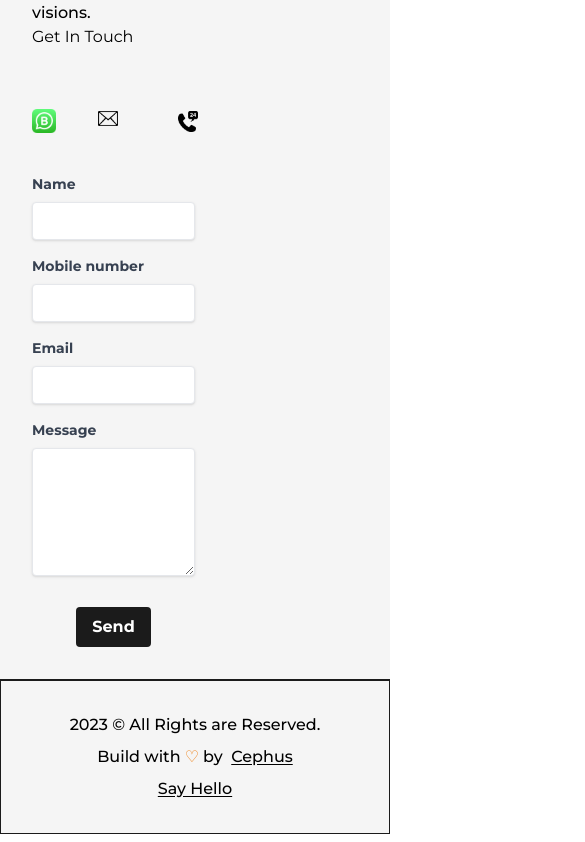
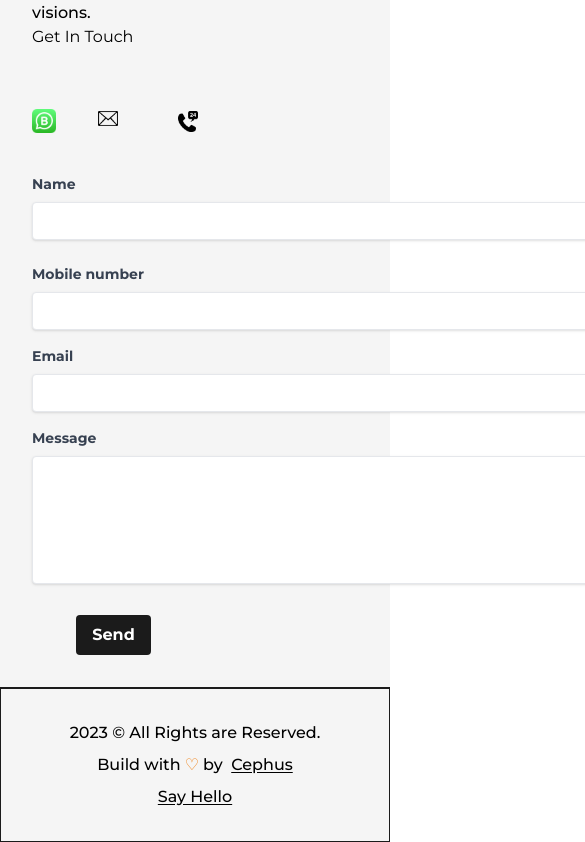
Before and after one commit to ce-phus/my_portfolio, a Next.js app: page /services in a window 390 px wide. Shown: the part 2705-3547 px from the top of the page, 585 px wide, since content can reach past the window. Built offline with nearby package versions, Linux system fonts and the light colour scheme.

Commit message:
task: some minor changes

```diff
--- a/src/components/ContactForm.js
+++ b/src/components/ContactForm.js
@@ -31,8 +31,8 @@ const ContactForm = () => {
   };
 
   return (
-    <form onSubmit={handleSubmit}>
-      <div className="mb-4 ">
+    <form onSubmit={handleSubmit} className=''>
+      <div className="mb-6  ">
         <label className="block dark:text-light/75 text-gray-700 text-sm font-bold mb-2" htmlFor="name">
           Name
         </label>
@@ -42,7 +42,7 @@ const ContactForm = () => {
           name="name"
           value={formData.name}
           onChange={handleChange}
-          className="shadow appearance-none border rounded w-full py-2 px-3 text-gray-700 leading-tight focus:outline-none focus:shadow-outline"
+          className="shadow appearance-none border rounded w-[600px] py-2 px-3 text-gray-700 leading-tight focus:outline-none focus:shadow-outline"
           required
         />
       </div>
@@ -56,7 +56,7 @@ const ContactForm = () => {
           name="contact"
           value={formData.contact}
           onChange={handleChange}
-          className="shadow appearance-none border rounded w-full py-2 px-3 text-gray-700 leading-tight focus:outline-none focus:shadow-outline"
+          className="shadow appearance-none border rounded w-[600px] py-2 px-3 text-gray-700 leading-tight focus:outline-none focus:shadow-outline"
           required
         />
       </div>
@@ -70,7 +70,7 @@ const ContactForm = () => {
           name="email"
           value={formData.email}
           onChange={handleChange}
-          className="shadow appearance-none border rounded w-full py-2 px-3 text-gray-700 leading-tight focus:outline-none focus:shadow-outline"
+          className="shadow appearance-none border rounded w-[600px] py-2 px-3 text-gray-700 leading-tight focus:outline-none focus:shadow-outline"
           required
         />
       </div>
@@ -83,7 +83,7 @@ const ContactForm = () => {
           name="message"
           value={formData.message}
           onChange={handleChange}
-          className="shadow appearance-none border rounded w-full py-2 px-3 text-gray-700 leading-tight focus:outline-none focus:shadow-outline h-32"
+          className="shadow appearance-none border rounded w-[600px] py-2 px-3 text-gray-700 leading-tight focus:outline-none focus:shadow-outline h-32"
           required
         />
       </div>
--- a/src/pages/services.js
+++ b/src/pages/services.js
@@ -149,7 +149,7 @@ const services = () => {
 
               </div>
               <section id='/contact'>
-              <div className=''>
+              <div className='md:col-span-2'>
              <Element name='ContactForm'>
                <ContactForm/>
               </Element>
```
